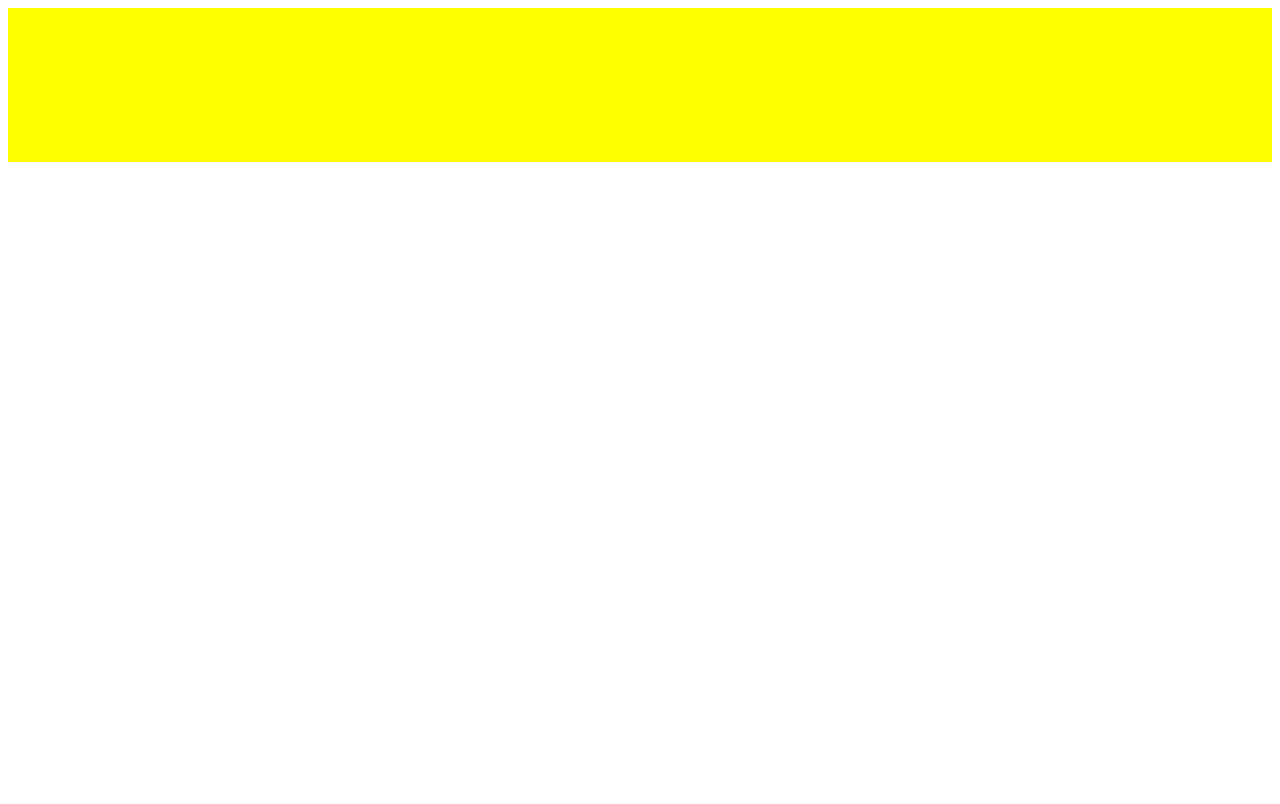
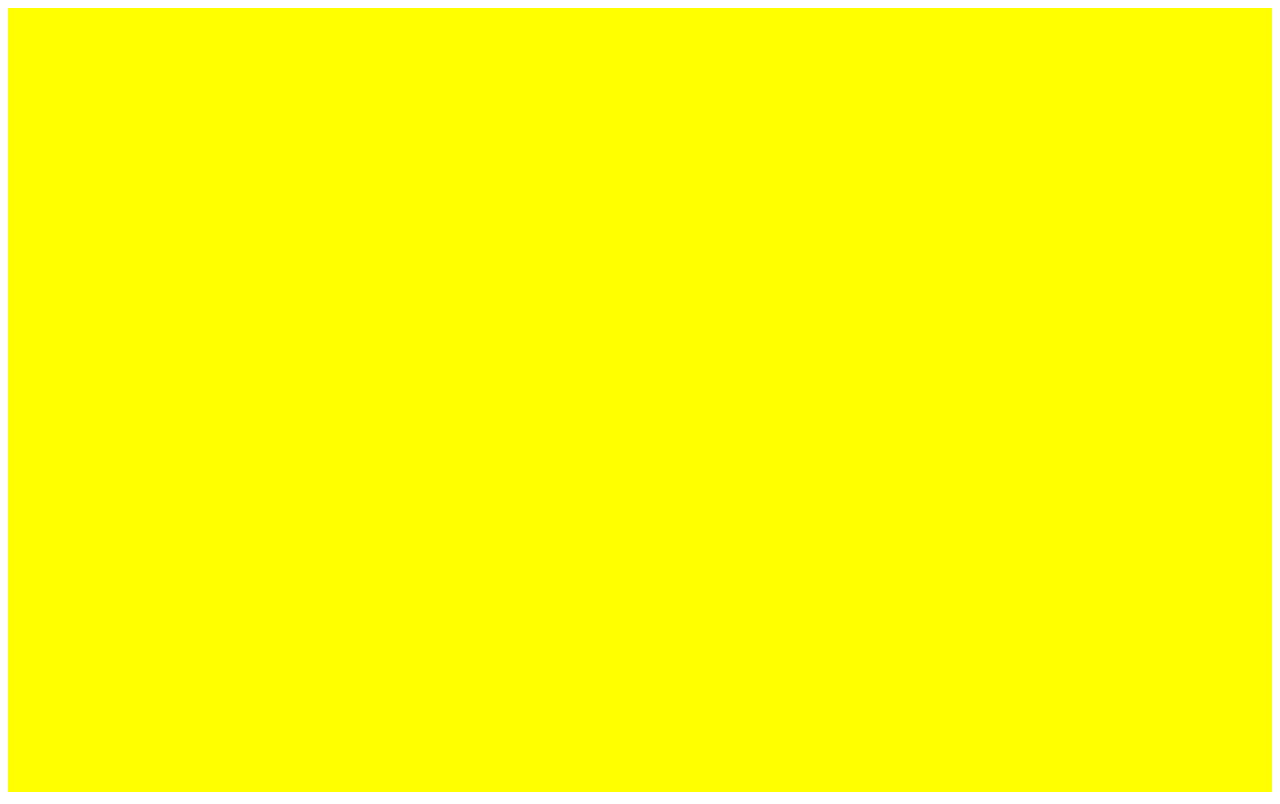
Before and after one commit to TimeoutError/TimeoutError.github.io, a plain HTML site: page index.html in a window 1280 px wide. Drawn offline with Linux system fonts and the light colour scheme.

Commit message:
Updated files

```diff
--- a/index.html
+++ b/index.html
@@ -7,8 +7,6 @@
 		:root {
 			margin: 0;
 			border: 0;
-			width: 100%;
-			height: 100%;
 			overflow: hidden;
 			display: block;
 		}
--- a/js/main.js
+++ b/js/main.js
@@ -1,10 +1,12 @@
 var	gl = null,
 	canvas = $("#mainCanvas")[0];
 
+const pdiff = 16;
+
 function resize_handler()
 {
-	gl.canvas.width  = document.body.clientWidth;
-	gl.canvas.height = document.body.clientHeight;
+	gl.canvas.width  = window.innerWidth - pdiff;
+	gl.canvas.height = window.innerHeight - pdiff;
 }
 
 window.onload = function()
```
